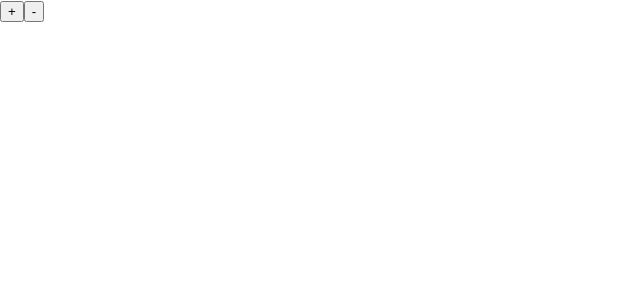
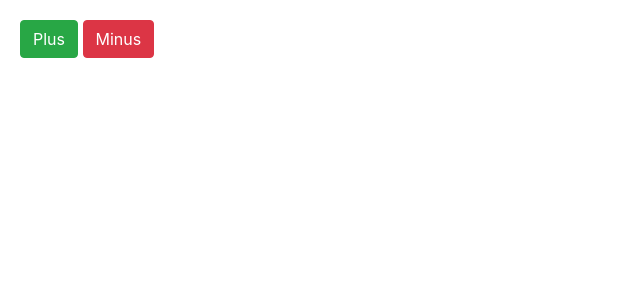
Before and after one commit to edelmutic/r_mobx, a React (Create React App) app: page / in a window 1280 px wide. Shown: the top 300 px of the page, without its empty margins (0-640 px from the left). Built offline with nearby package versions, Linux system fonts and the light colour scheme.

Commit message:
add bootstrap and styles

```diff
--- a/package.json
+++ b/package.json
@@ -6,7 +6,11 @@
     "@testing-library/jest-dom": "^5.12.0",
     "@testing-library/react": "^11.2.6",
     "@testing-library/user-event": "^12.8.3",
+    "bootstrap": "^4.6.0",
+    "mobx": "^6.3.0",
+    "mobx-react-lite": "^3.2.0",
     "react": "^17.0.2",
+    "react-bootstrap": "^1.5.2",
     "react-dom": "^17.0.2",
     "react-scripts": "4.0.3",
     "web-vitals": "^1.1.1"
--- a/src/App.js
+++ b/src/App.js
@@ -1,5 +1,6 @@
 import './App.css';
 import Counter from './components/Counter';
+
 
 
 function App() {
--- a/src/components/Counter.jsx
+++ b/src/components/Counter.jsx
@@ -1,12 +1,11 @@
 import React from 'react'
+import { Button } from 'react-bootstrap';
 
 const Counter = () => {
     return (
-        <div className='counter'>
-            <div className="btns">
-                <button className='btn'>+</button>
-                <button className='btn'>-</button>
-            </div>
+        <div style={{ margin: '20px' }}>
+            <Button variant="success" >Plus</Button>{' '}
+            <Button variant="danger">Minus</Button>{' '}
         </div>
     )
 }
--- a/src/index.js
+++ b/src/index.js
@@ -2,6 +2,7 @@ import React from 'react';
 import ReactDOM from 'react-dom';
 import './index.css';
 import App from './App';
+import 'bootstrap/dist/css/bootstrap.min.css';
 
 ReactDOM.render(
   <React.StrictMode>
```
Also changed, not shown: 1 other file (tests, documents, lock files or other folders).
